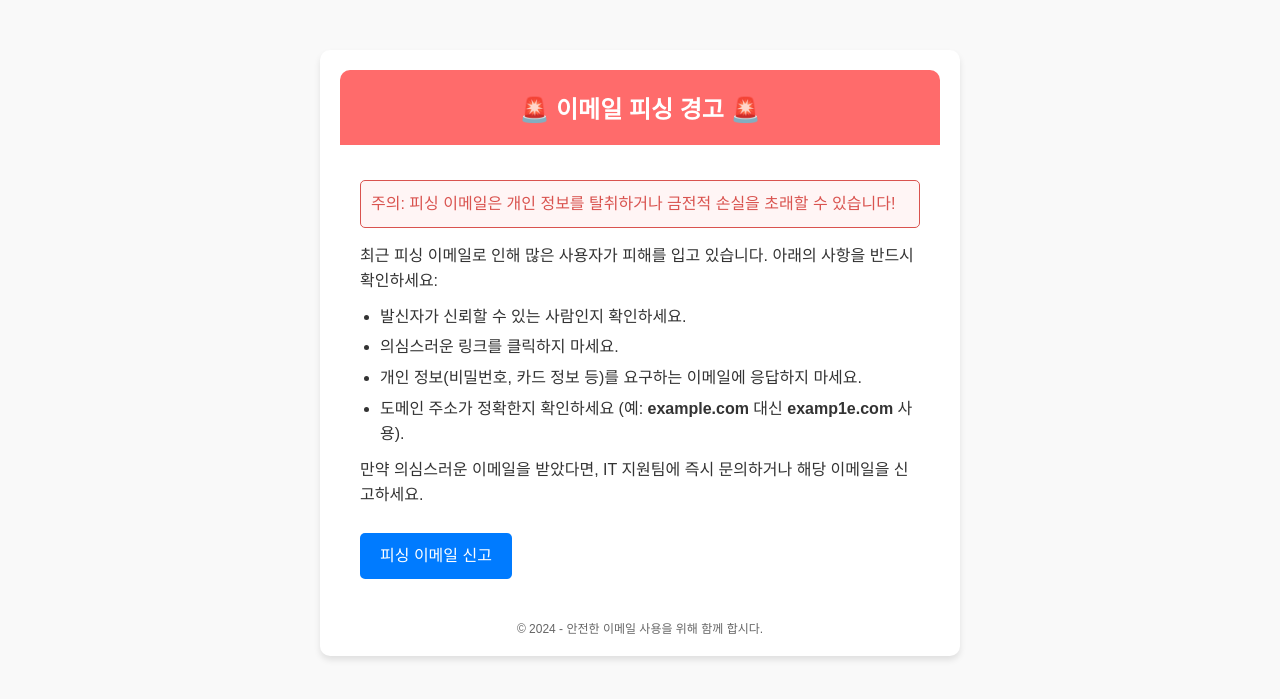
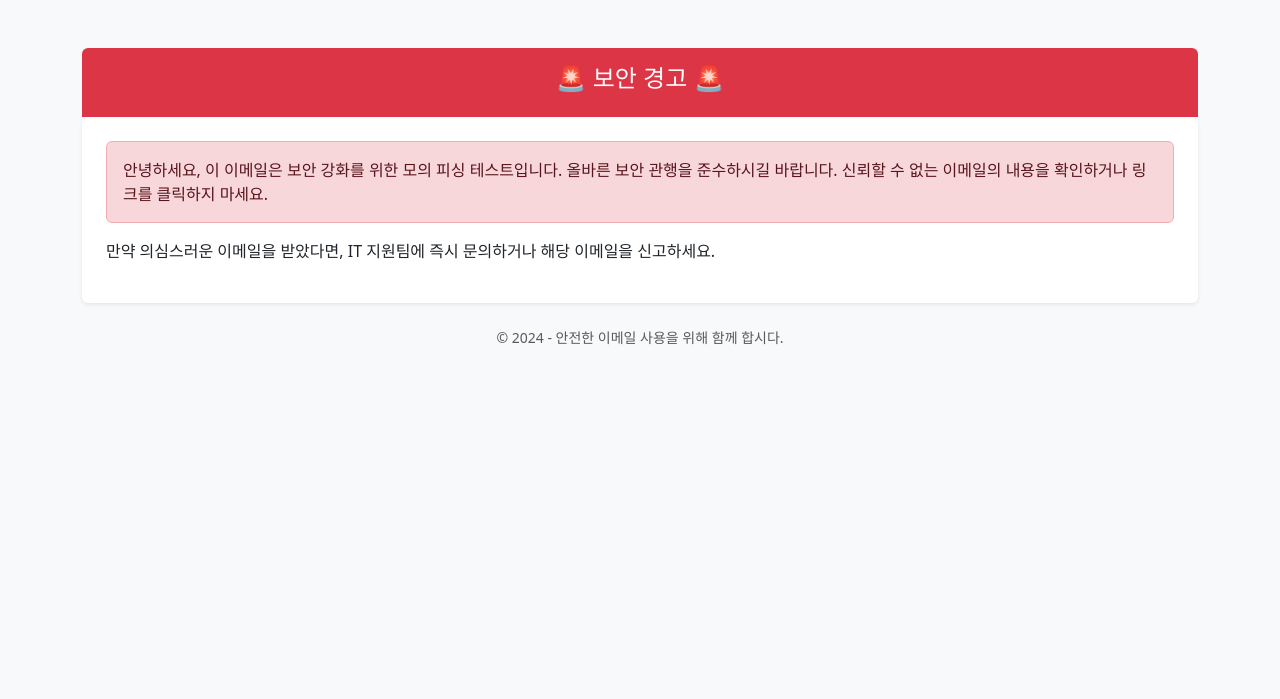
Before and after one commit to kmgyu/Email-spam-penetration-testing, a Flask app: page /spam_warning/search in a window 1280 px wide. Shown: the top 699 px of the page. Run offline with Flask 3, Linux system fonts and the light colour scheme; parts of the project's set-up code (start-up, migrations or seed data) failed here and were passed over; some libraries are stand-ins or nearby versions.

Commit message:
이메일 경고 문구 수정

```diff
--- a/templates/search_spam_warning.html
+++ b/templates/search_spam_warning.html
@@ -4,97 +4,32 @@
     <meta charset="UTF-8">
     <meta name="viewport" content="width=device-width, initial-scale=1.0">
     <title>이메일 피싱 경고</title>
-    <style>
-        body {
-            font-family: Arial, sans-serif;
-            background-color: #f9f9f9;
-            margin: 0;
-            padding: 0;
-            color: #333;
-        }
-        .container {
-            max-width: 600px;
-            margin: 50px auto;
-            background-color: #fff;
-            border-radius: 10px;
-            box-shadow: 0 4px 6px rgba(0, 0, 0, 0.1);
-            padding: 20px;
-        }
-        .header {
-            background-color: #ff6b6b;
-            color: #fff;
-            text-align: center;
-            padding: 20px;
-            border-radius: 10px 10px 0 0;
-        }
-        .header h1 {
-            margin: 0;
-            font-size: 24px;
-        }
-        .content {
-            padding: 20px;
-            line-height: 1.6;
-        }
-        .content p {
-            margin: 10px 0;
-        }
-        .content ul {
-            margin: 10px 0;
-            padding-left: 20px;
-        }
-        .content ul li {
-            margin: 5px 0;
-        }
-        .footer {
-            text-align: center;
-            margin-top: 20px;
-            font-size: 12px;
-            color: #666;
-        }
-        .alert {
-            background-color: #fff5f5;
-            color: #d9534f;
-            border: 1px solid #d9534f;
-            padding: 10px;
-            border-radius: 5px;
-            margin: 15px 0;
-        }
-        .btn {
-            display: inline-block;
-            margin-top: 15px;
-            padding: 10px 20px;
-            background-color: #007bff;
-            color: #fff;
-            text-decoration: none;
-            border-radius: 5px;
-        }
-        .btn:hover {
-            background-color: #0056b3;
-        }
-    </style>
+    <!-- Bootstrap CSS -->
+    <link href="https://cdn.jsdelivr.net/npm/bootstrap@5.3.0/dist/css/bootstrap.min.css" rel="stylesheet">
 </head>
-<body>
-    <div class="container">
-        <div class="header">
-            <h1>🚨 이메일 피싱 경고 🚨</h1>
+<body class="bg-light">
+    <div class="container my-5">
+        <!-- Header Section -->
+        <div class="bg-danger text-white text-center rounded-top py-3">
+            <h1 class="fs-4">🚨 보안 경고 🚨</h1>
         </div>
-        <div class="content">
-            <div class="alert">
-                주의: 피싱 이메일은 개인 정보를 탈취하거나 금전적 손실을 초래할 수 있습니다!
+
+        <!-- Content Section -->
+        <div class="bg-white rounded shadow-sm p-4">
+            <div class="alert alert-danger" role="alert">
+                안녕하세요, 이 이메일은 보안 강화를 위한 모의 피싱 테스트입니다. 올바른 보안 관행을 준수하시길 바랍니다.
+                신뢰할 수 없는 이메일의 내용을 확인하거나 링크를 클릭하지 마세요.
             </div>
-            <p>최근 피싱 이메일로 인해 많은 사용자가 피해를 입고 있습니다. 아래의 사항을 반드시 확인하세요:</p>
-            <ul>
-                <li>발신자가 신뢰할 수 있는 사람인지 확인하세요.</li>
-                <li>의심스러운 링크를 클릭하지 마세요.</li>
-                <li>개인 정보(비밀번호, 카드 정보 등)를 요구하는 이메일에 응답하지 마세요.</li>
-                <li>도메인 주소가 정확한지 확인하세요 (예: <b>example.com</b> 대신 <b>examp1e.com</b> 사용).</li>
-            </ul>
             <p>만약 의심스러운 이메일을 받았다면, IT 지원팀에 즉시 문의하거나 해당 이메일을 신고하세요.</p>
-            <a class="btn" href="mailto:support@example.com">피싱 이메일 신고</a>
         </div>
-        <div class="footer">
+
+        <!-- Footer Section -->
+        <div class="text-center text-muted mt-4 small">
             &copy; 2024 - 안전한 이메일 사용을 위해 함께 합시다.
         </div>
     </div>
+
+    <!-- Bootstrap JS -->
+    <script src="https://cdn.jsdelivr.net/npm/bootstrap@5.3.0/dist/js/bootstrap.bundle.min.js"></script>
 </body>
 </html>
```
